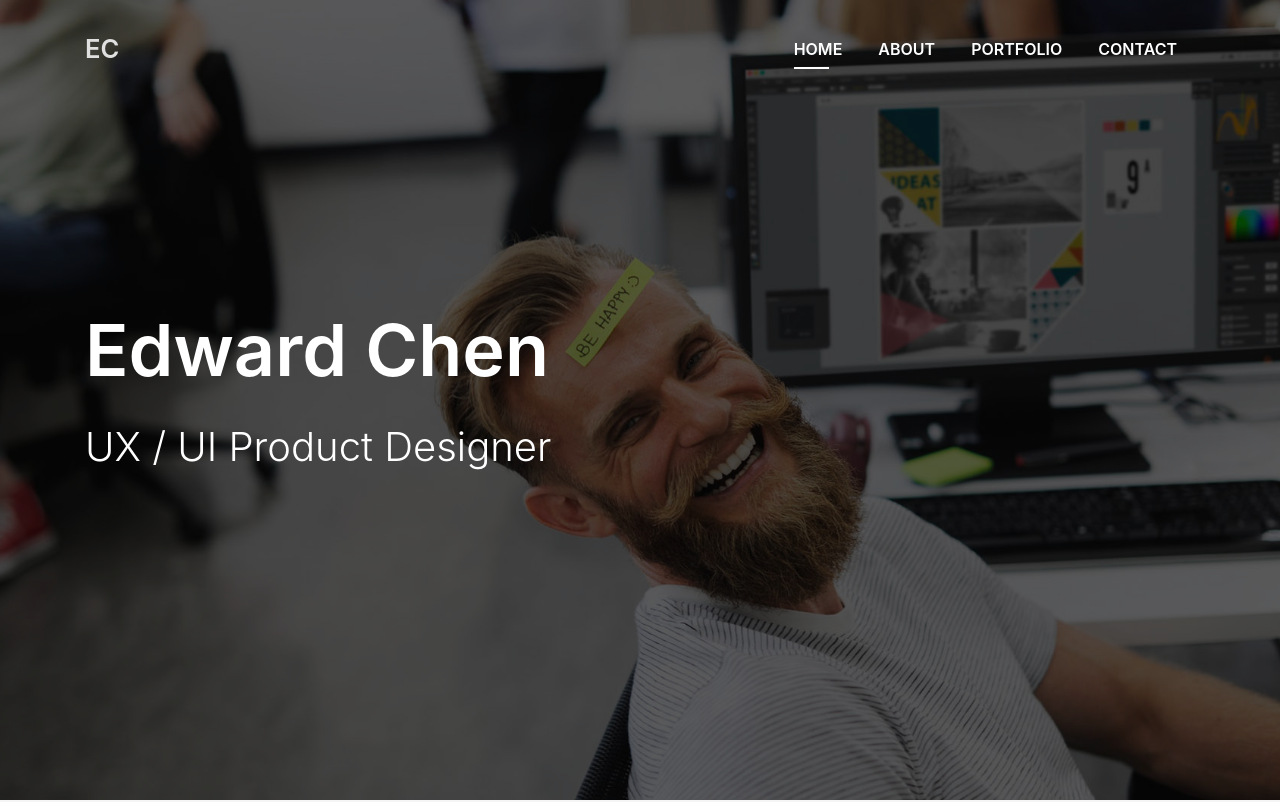
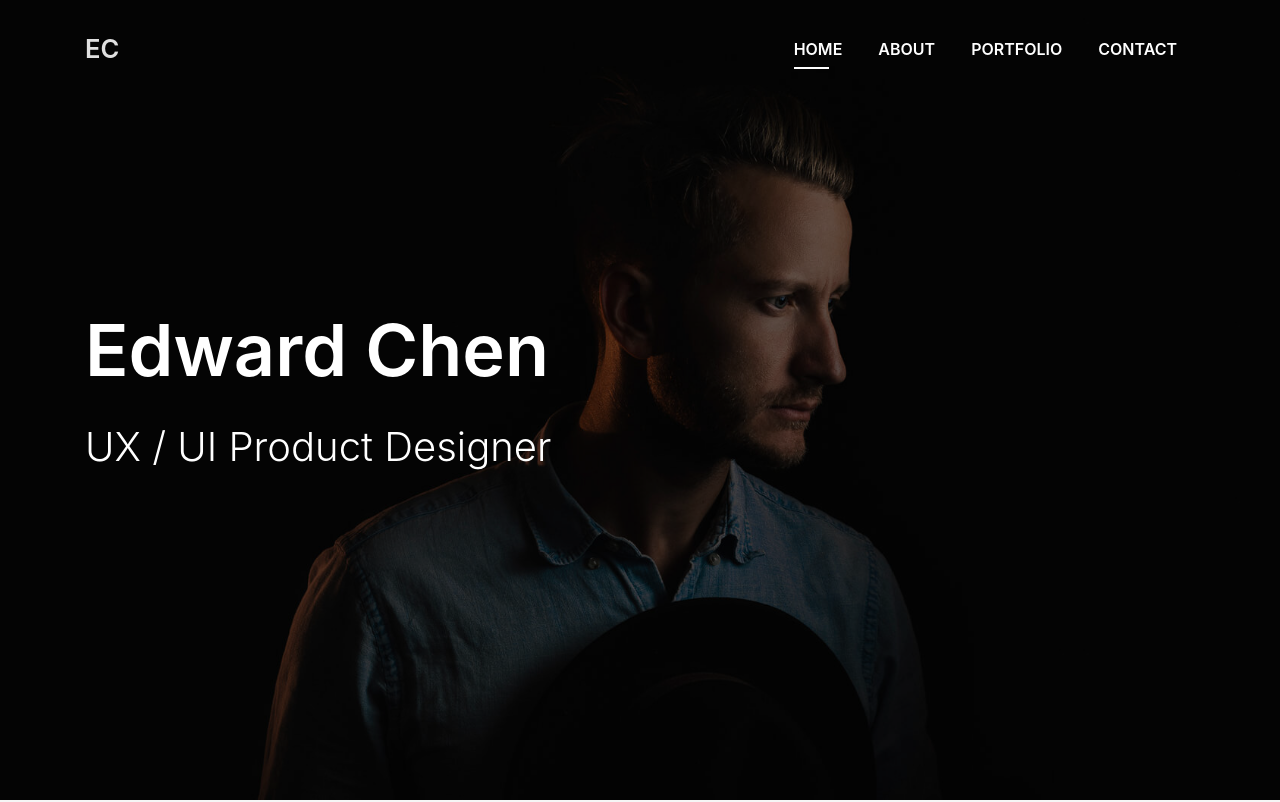
Before and after one commit to designedchen/designedchen.github.io, a plain HTML site: page index.html in a window 1280 px wide. Shown: the top 802 px of the page. Drawn offline with Linux system fonts and the light colour scheme; files whose address does not match are found by name.

Commit message:
Setting back to original

```diff
--- a/index.html
+++ b/index.html
@@ -61,7 +61,7 @@
   <!--/ Nav End /-->
 
   <!--/ Intro Skew Star /-->
-  <div id="home" class="intro route bg-image" style="background-image: url(img/intro-bg-copy.jpg)">
+  <div id="home" class="intro route bg-image" style="background-image: url(img/intro-bg.jpg)">
     <div class="overlay-itro"></div>
     <div class="intro-content display-table">
       <div class="table-cell">
```
